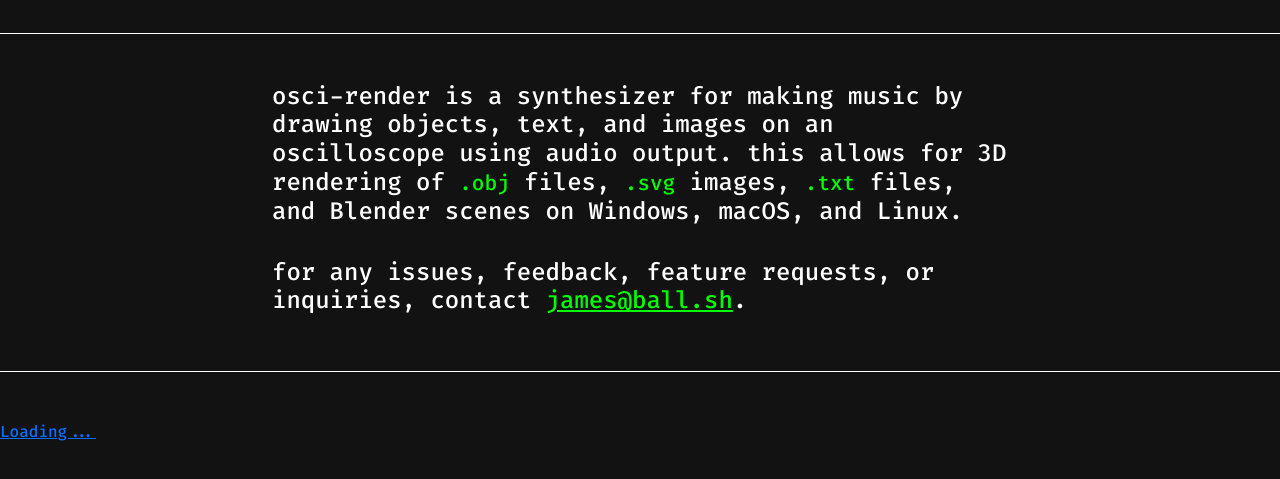
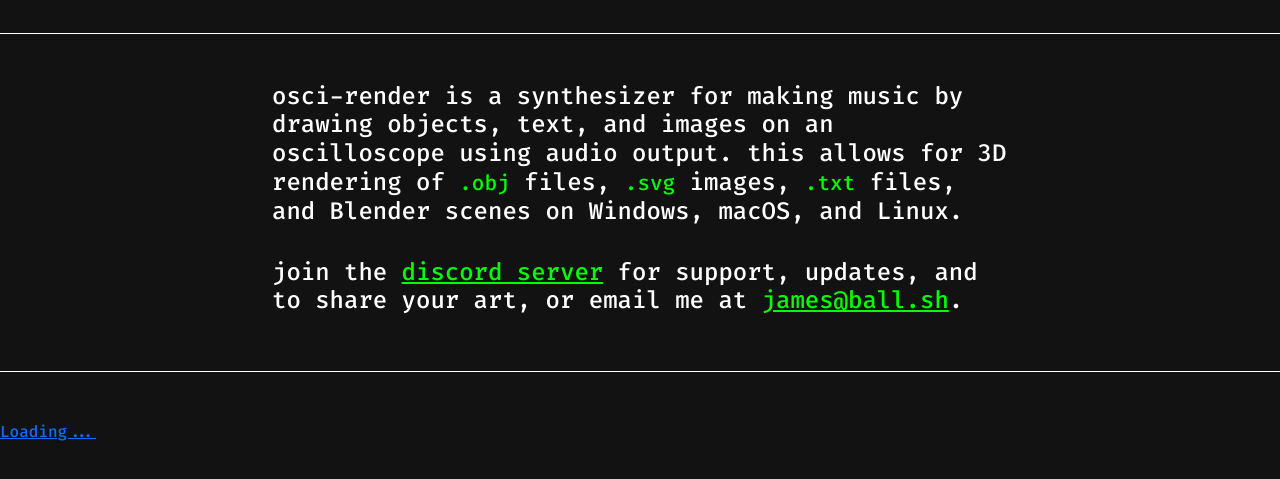
Before and after one commit to jameshball/osci-render-website, a website: page index.html in a window 1280 px wide. Shown: the part 311-790 px from the top of the page. Drawn offline with nearby package versions, Linux system fonts and the light colour scheme; files that its build step writes are made by us from their sources; a script that the page names is missing.

Commit message:
Add link to discord server

```diff
--- a/index.html
+++ b/index.html
@@ -46,7 +46,8 @@
                         Linux.
                     </h4>
                     <br>
-                    <h4>for any issues, feedback, feature requests, or inquiries, contact <a href="mailto:james@ball.sh"
+                    <h4>join the <a href="https://discord.gg/ekjpQvT68C" class="link-secondary">discord server</a> for
+                        support, updates, and to share your art, or email me at <a href="mailto:james@ball.sh"
                             class="link-secondary">james@ball.sh</a>.</h4>
                 </div>
             </div>
```
